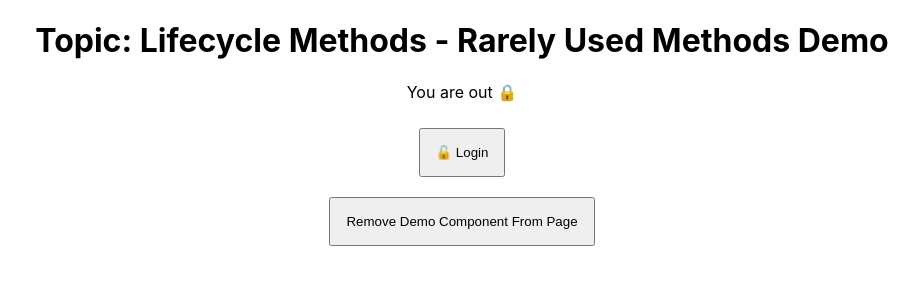
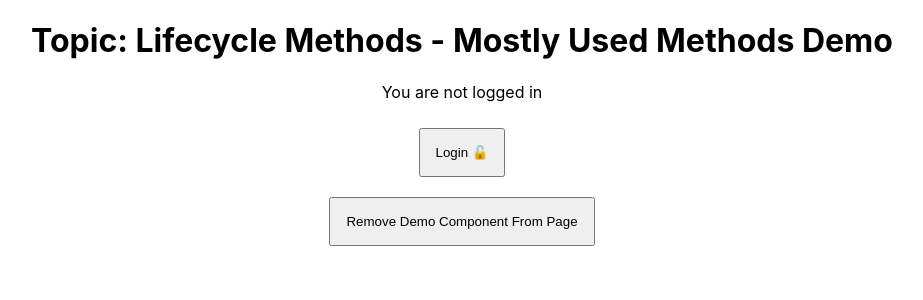
Before and after one commit to rotimi-best/react-lifecycle-methods-demo, a React (Create React App) app: page / in a window 1280 px wide. Shown: the top 300 px of the page, without its empty margins (178-1101 px from the left). Built offline with nearby package versions, Linux system fonts and the light colour scheme.

Commit message:
feat: add class task

```diff
--- a/src/App.js
+++ b/src/App.js
@@ -1,13 +1,15 @@
 import React from "react";
-// import MostlyUsed from "./components/MostlyUsed";
-import RarelyUsed from "./components/RarelyUsed";
+import MostlyUsed from "./components/MostlyUsed";
+// import RarelyUsed from "./components/RarelyUsed";
+// import PracticeTask from "./components/PracticeTask";
 import "./App.css";
 
 function App() {
   return (
     <div className="App">
-      {/* <MostlyUsed /> */}
-      <RarelyUsed />
+      <MostlyUsed />
+      {/* <RarelyUsed /> */}
+      {/* <PracticeTask /> */}
     </div>
   );
 }
```
Also changed, not shown: 1 other file (tests, documents, lock files or other folders).
